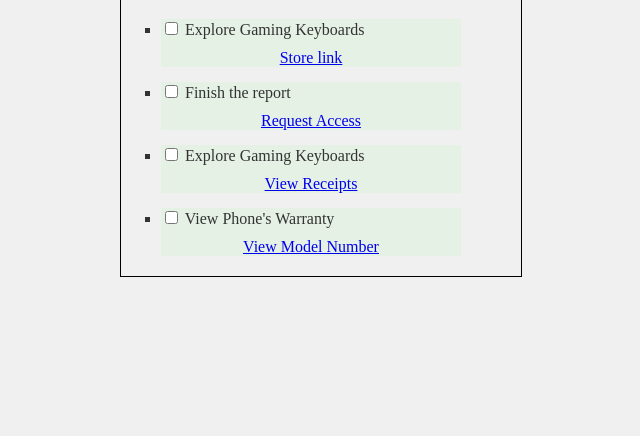
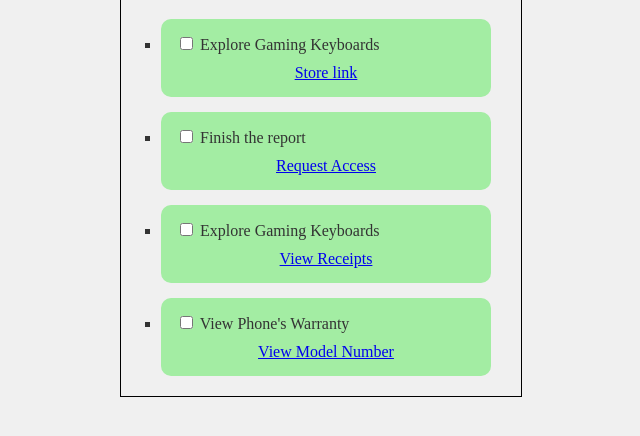
Before and after one commit to Mujtaba0536y/Web, a website: page to-do_list.html in a window 1280 px wide. Shown: the part 70-506 px from the top of the page, without its empty margins (319-959 px from the left). Drawn offline with Linux system fonts and the light colour scheme.

Commit message:
To-do List:Round borders and padding added

```diff
--- a/css/to-do_list.css
+++ b/css/to-do_list.css
@@ -23,39 +23,47 @@ body{
 }
 
 .store_link{
-    background-color: #e5f1e5;
+    background-color: #a3eda3;
     width: 300px;
     text-decoration: nones;
     list-style: inside;
     margin-bottom: 15px;
     list-style: square;
+    border-radius: 10px;
+    padding: 15px;
 }
 
 .req_access{
     width: 300px;
-    background-color: #e5f1e5;
+    background-color: #a3eda3;
     text-decoration: nones;
     list-style: inside;
     margin-bottom: 15px;
     list-style: square;
+    border-radius: 10px;
+    padding: 15px;
 }
 
 .view_receipts{
     width: 300px;
-    background-color: #e5f1e5;
+    background-color: #a3eda3;
     text-decoration: nones;
     list-style: inside;
     margin-bottom: 15px;
     list-style: square;
+    border-radius: 10px;
+    padding: 15px;
 }
 
 .view_number{
     width: 300px;
-    background-color: #e5f1e5;
+    background-color: #a3eda3;
     text-decoration: nones;
     list-style: inside;
     margin-bottom: 20px;
     list-style: square;
+    border-radius: 10px;
+    padding: 15px;
 }
 
 .sub-item{
```
